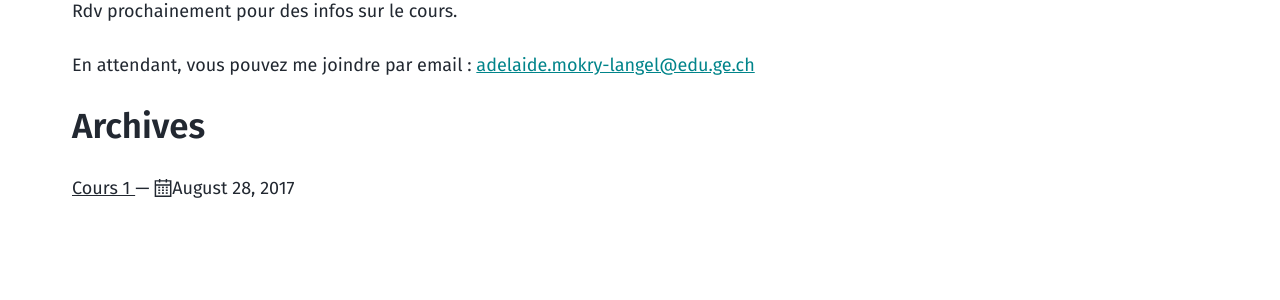
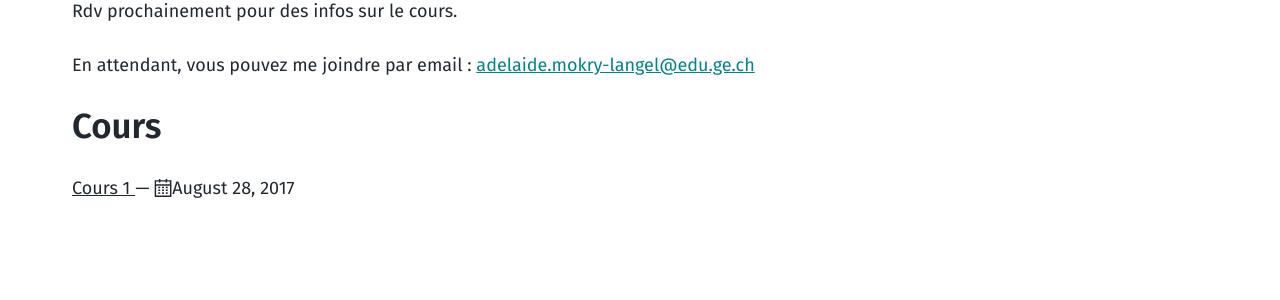
Before and after one commit to adelaidemokry/ecole, a Jekyll site: the page built from 2017/301/index.md, in a window 1280 px wide. Shown: the part 419-719 px from the top of the page. Built offline with Jekyll 4.4.1, drawn with Linux system fonts in a browser that asks for light colours.

Commit message:
archives -> cours

```diff
--- a/_data/theme.yml
+++ b/_data/theme.yml
@@ -14,7 +14,7 @@ t:
   email: "Email"
   subscribe: "S'inscrire"
   read_more: "Lire la suite"
-  posts: "Archives"
+  posts: "Cours"
   page: "Page"
   of: "de"
   min_read: "temps de lecture"
```
